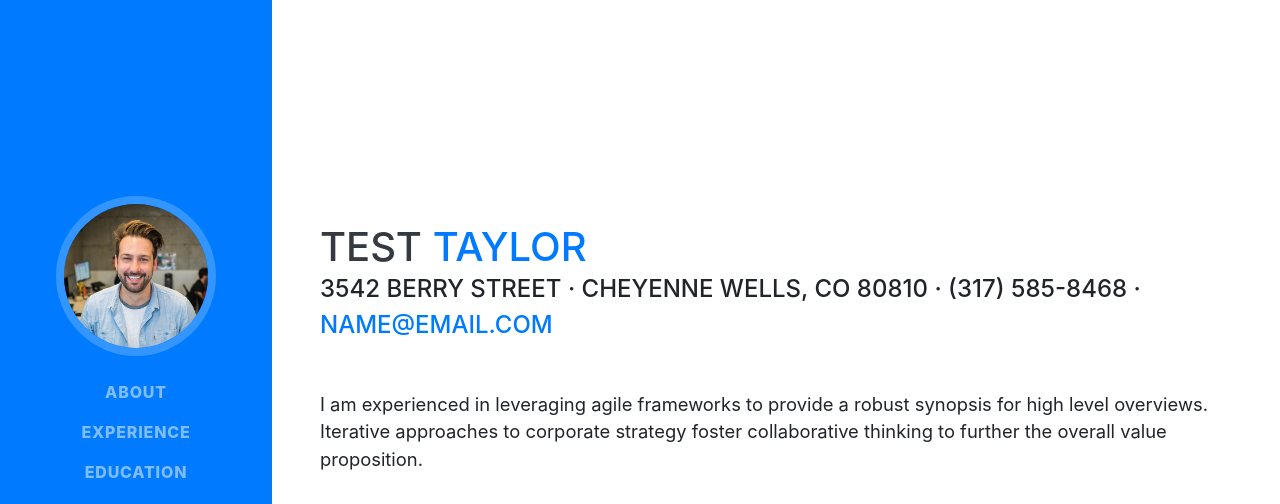
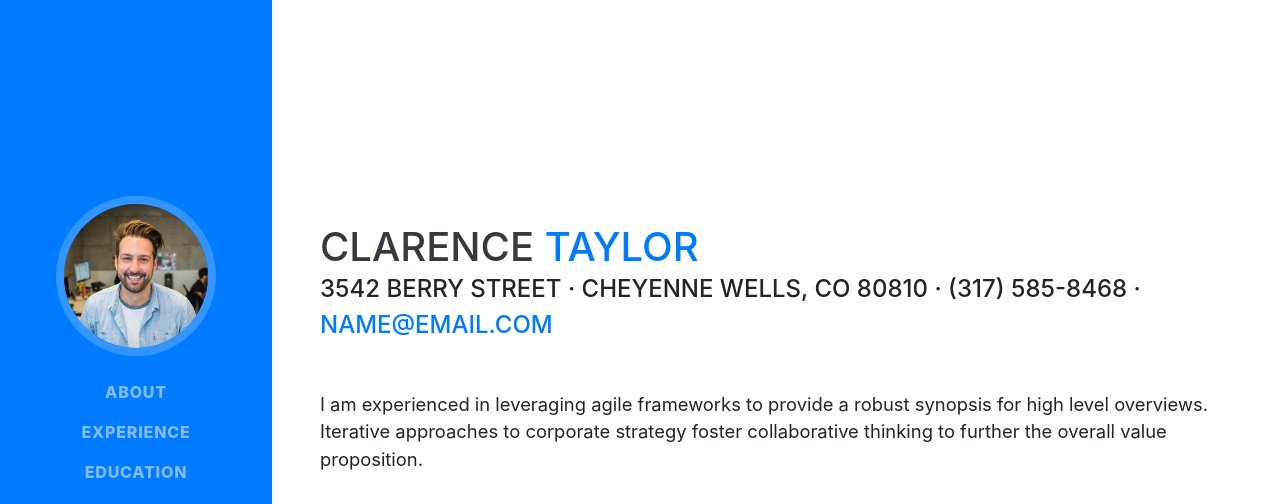
Before and after one commit to smuzzameer/smuzzameer12.github.io, a website with bundled scripts: page index.html in a window 1280 px wide. Shown: the top 504 px of the page. Built offline with nearby package versions, Linux system fonts and the light colour scheme; a web font is replaced by a local one.

Commit message:
Update index.html

```diff
--- a/index.html
+++ b/index.html
@@ -63,7 +63,7 @@
 
     <section class="resume-section p-3 p-lg-5 d-flex align-items-center" id="about">
       <div class="w-100">
-        <h1 class="mb-0">Test
+        <h1 class="mb-0">Clarence
           <span class="text-primary">Taylor</span>
         </h1>
         <div class="subheading mb-5">3542 Berry Street · Cheyenne Wells, CO 80810 · (317) 585-8468 ·
```
